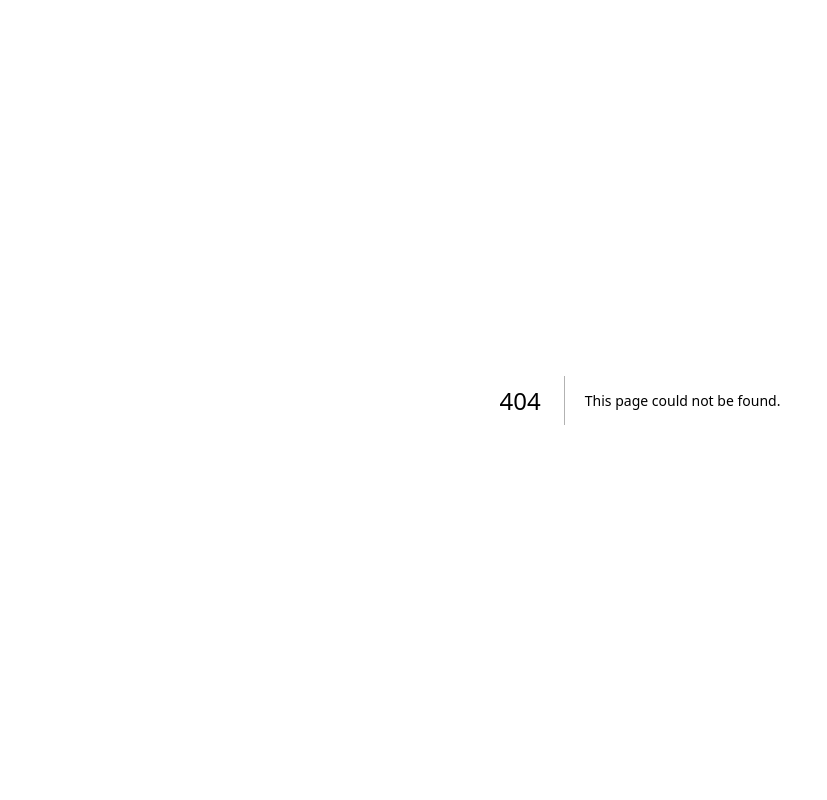
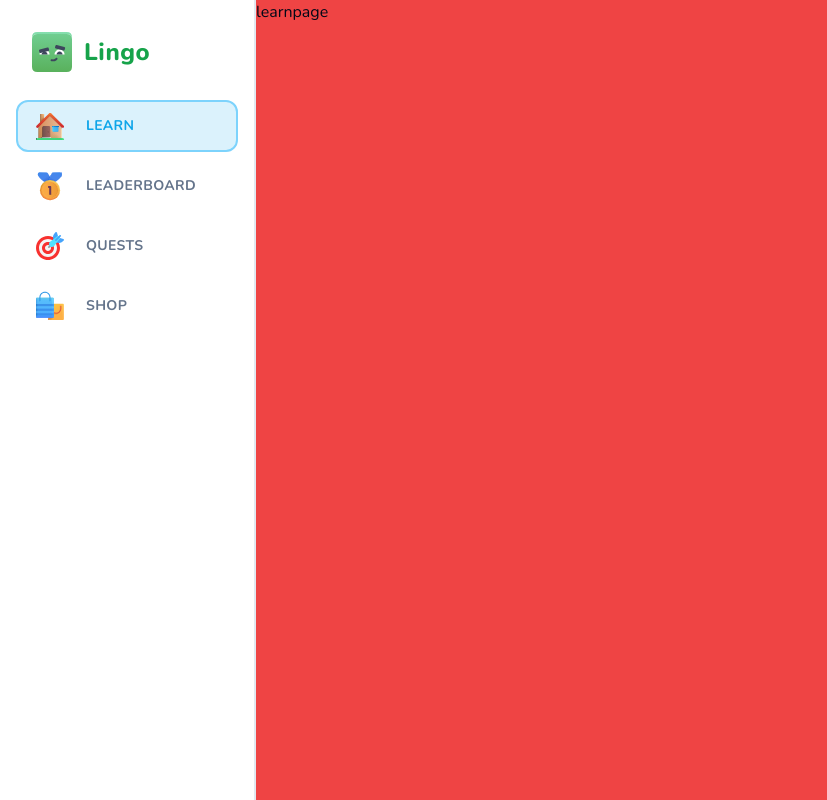
Before and after one commit to Curiosoofficial/lingo, a Next.js app: page /learn in a window 1280 px wide. Before the commit this address had no page. Shown: the whole page, without its empty margins (0-827 px from the left). Built offline with nearby package versions, Linux system fonts and the light colour scheme.

Commit message:
sidebar layout

```diff
--- /dev/null
+++ b/app/(main)/layout.tsx
@@ -0,0 +1,22 @@
+import MobileHeader from "@/components/MobileHeader";
+import Sidebar from "@/components/sidebar";
+
+type Props = {
+  children: React.ReactNode;
+};
+
+const MainLayout = ({ children }: Props) => {
+  return (
+    <>
+    <MobileHeader />
+      <Sidebar clasname="hidden lg:flex" />
+      <main className="lg:pl-[256px] h-full pt-[50px] lg:pt-0">
+        <div className="bg-red-500 h-full">
+            {children}
+        </div>
+      </main>
+    </>
+  );
+};
+
+export default MainLayout;
--- /dev/null
+++ b/app/(main)/learn/page.tsx
@@ -0,0 +1,9 @@
+import React from 'react'
+
+const page = () => {
+  return (
+    <div>learnpage</div>
+  )
+}
+
+export default page
--- a/app/globals.css
+++ b/app/globals.css
@@ -1,6 +1,12 @@
 @tailwind base;
   @tailwind components;
   @tailwind utilities;
+
+  html,
+  body,
+  :root {
+    @apply h-full
+  }
 
   @layer base {
     :root {
--- /dev/null
+++ b/components/MobileHeader.tsx
@@ -0,0 +1,12 @@
+import React from 'react'
+import MobileSidebar from "./MobileSidebar"
+
+const MobileHeader = () => {
+  return (
+    <nav className="lg:hidden px-4 h-[50px] flex items-center bg-green-500 border-b fixed top-0 w-full z-50">
+        <MobileSidebar/>
+    </nav>
+  )
+}
+
+export default MobileHeader
--- /dev/null
+++ b/components/MobileSidebar.tsx
@@ -0,0 +1,19 @@
+import React from 'react'
+import { Sheet, SheetContent, SheetTrigger } from "./ui/sheet"
+import { Menu } from "lucide-react"
+import Sidebar from "./sidebar"
+
+const MobileSidebar = () => {
+  return (
+    <Sheet>
+        <SheetTrigger>
+            <Menu className="text-white" />
+        </SheetTrigger>
+        <SheetContent className="p-0 z-[100]" side="left">
+            <Sidebar/>
+        </SheetContent>
+    </Sheet>
+  )
+}
+
+export default MobileSidebar
--- /dev/null
+++ b/components/SidebarItem.tsx
@@ -0,0 +1,29 @@
+"use client"
+
+import { usePathname } from "next/navigation";
+import { Button } from "./ui/button";
+import Link from "next/link";
+import Image from "next/image";
+
+
+type Props = {
+    label: string;
+    iconSrc: string;
+    href: string;
+}
+
+const SidebarItem = ({ label, iconSrc, href}: Props) => {
+  const pathname = usePathname();
+  const active = pathname === href;
+
+  return (
+    <Button variant={active ? "sidebarOutline" : "sidebar"} className="justify-start h-[52px]" asChild>
+        <Link href={href}>
+        <Image src={iconSrc} alt={label} height={32} width={32} className="mr-5"/>
+        {label}
+        </Link>
+    </Button>
+  )
+}
+
+export default SidebarItem
--- /dev/null
+++ b/components/sidebar.tsx
@@ -0,0 +1,67 @@
+import { cn } from "@/lib/utils";
+import Image from "next/image";
+import Link from "next/link";
+import SidebarItem from "./SidebarItem";
+import { ClerkLoaded, ClerkLoading, UserButton } from "@clerk/nextjs";
+import { Loader } from "lucide-react";
+
+type Props = {
+  clasname?: string;
+};
+
+const Sidebar = ({ clasname }: Props) => {
+  return (
+    <div
+      className={cn(
+        "flex h-full lg:w-[256px] lg:fixed left-0 top-0 px-4 border-r-2 flex-col",
+        clasname
+      )}
+    >
+      <Link href="/learn">
+        <div className="pt-8 pl-4 pb-7 flex items-center gap-x-3">
+          <Image src="/mascot.svg" alt="mascot" width={40} height={40} />
+          <h1 className="text-2xl font-extrabold text-green-600 tracking-wide">
+            Lingo
+          </h1>
+        </div>
+      </Link>
+
+      <div className="flex flex-col gap-y-2 flex-1">
+        <SidebarItem
+            label="learn"
+            href="/learn"
+            iconSrc="/learn.svg"
+        />
+
+        <SidebarItem
+            label="leaderboard"
+            href="/leaderboard"
+            iconSrc="/leaderboard.svg"
+        />
+
+        <SidebarItem
+            label="Quests"
+            href="/quests"
+            iconSrc="/quests.svg"
+        />
+
+        <SidebarItem
+            label="shop"
+            href="/shop"
+            iconSrc="/shop.svg"
+        />
+      </div>
+
+      <div className="p-4">
+        <ClerkLoading>
+            <Loader className="size-5 text-muted-foreground animate-spin" />
+        </ClerkLoading>
+        <ClerkLoaded>
+            <UserButton afterSignOutUrl="/"/>
+        </ClerkLoaded>
+      </div>
+    </div>
+  );
+};
+
+export default Sidebar;
--- /dev/null
+++ b/components/ui/sheet.tsx
@@ -0,0 +1,140 @@
+"use client"
+
+import * as React from "react"
+import * as SheetPrimitive from "@radix-ui/react-dialog"
+import { cva, type VariantProps } from "class-variance-authority"
+import { X } from "lucide-react"
+
+import { cn } from "@/lib/utils"
+
+const Sheet = SheetPrimitive.Root
+
+const SheetTrigger = SheetPrimitive.Trigger
+
+const SheetClose = SheetPrimitive.Close
+
+const SheetPortal = SheetPrimitive.Portal
+
+const SheetOverlay = React.forwardRef<
+  React.ElementRef<typeof SheetPrimitive.Overlay>,
+  React.ComponentPropsWithoutRef<typeof SheetPrimitive.Overlay>
+>(({ className, ...props }, ref) => (
+  <SheetPrimitive.Overlay
+    className={cn(
+      "fixed inset-0 z-50 bg-black/80  data-[state=open]:animate-in data-[state=closed]:animate-out data-[state=closed]:fade-out-0 data-[state=open]:fade-in-0",
+      className
+    )}
+    {...props}
+    ref={ref}
+  />
+))
+SheetOverlay.displayName = SheetPrimitive.Overlay.displayName
+
+const sheetVariants = cva(
+  "fixed z-50 gap-4 bg-background p-6 shadow-lg transition ease-in-out data-[state=open]:animate-in data-[state=closed]:animate-out data-[state=closed]:duration-300 data-[state=open]:duration-500",
+  {
+    variants: {
+      side: {
+        top: "inset-x-0 top-0 border-b data-[state=closed]:slide-out-to-top data-[state=open]:slide-in-from-top",
+        bottom:
+          "inset-x-0 bottom-0 border-t data-[state=closed]:slide-out-to-bottom data-[state=open]:slide-in-from-bottom",
+        left: "inset-y-0 left-0 h-full w-3/4 border-r data-[state=closed]:slide-out-to-left data-[state=open]:slide-in-from-left sm:max-w-sm",
+        right:
+          "inset-y-0 right-0 h-full w-3/4  border-l data-[state=closed]:slide-out-to-right data-[state=open]:slide-in-from-right sm:max-w-sm",
+      },
+    },
+    defaultVariants: {
+      side: "right",
+    },
+  }
+)
+
+interface SheetContentProps
+  extends React.ComponentPropsWithoutRef<typeof SheetPrimitive.Content>,
+    VariantProps<typeof sheetVariants> {}
+
+const SheetContent = React.forwardRef<
+  React.ElementRef<typeof SheetPrimitive.Content>,
+  SheetContentProps
+>(({ side = "right", className, children, ...props }, ref) => (
+  <SheetPortal>
+    <SheetOverlay />
+    <SheetPrimitive.Content
+      ref={ref}
+      className={cn(sheetVariants({ side }), className)}
+      {...props}
+    >
+      {children}
+      <SheetPrimitive.Close className="absolute right-4 top-4 rounded-sm opacity-70 ring-offset-background transition-opacity hover:opacity-100 focus:outline-none focus:ring-2 focus:ring-ring focus:ring-offset-2 disabled:pointer-events-none data-[state=open]:bg-secondary">
+        <X className="h-4 w-4" />
+        <span className="sr-only">Close</span>
+      </SheetPrimitive.Close>
+    </SheetPrimitive.Content>
+  </SheetPortal>
+))
+SheetContent.displayName = SheetPrimitive.Content.displayName
+
+const SheetHeader = ({
+  className,
+  ...props
+}: React.HTMLAttributes<HTMLDivElement>) => (
+  <div
+    className={cn(
+      "flex flex-col space-y-2 text-center sm:text-left",
+      className
+    )}
+    {...props}
+  />
+)
+SheetHeader.displayName = "SheetHeader"
+
+const SheetFooter = ({
+  className,
+  ...props
+}: React.HTMLAttributes<HTMLDivElement>) => (
+  <div
+    className={cn(
+      "flex flex-col-reverse sm:flex-row sm:justify-end sm:space-x-2",
+      className
+    )}
+    {...props}
+  />
+)
+SheetFooter.displayName = "SheetFooter"
+
+const SheetTitle = React.forwardRef<
+  React.ElementRef<typeof SheetPrimitive.Title>,
+  React.ComponentPropsWithoutRef<typeof SheetPrimitive.Title>
+>(({ className, ...props }, ref) => (
+  <SheetPrimitive.Title
+    ref={ref}
+    className={cn("text-lg font-semibold text-foreground", className)}
+    {...props}
+  />
+))
+SheetTitle.displayName = SheetPrimitive.Title.displayName
+
+const SheetDescription = React.forwardRef<
+  React.ElementRef<typeof SheetPrimitive.Description>,
+  React.ComponentPropsWithoutRef<typeof SheetPrimitive.Description>
+>(({ className, ...props }, ref) => (
+  <SheetPrimitive.Description
+    ref={ref}
+    className={cn("text-sm text-muted-foreground", className)}
+    {...props}
+  />
+))
+SheetDescription.displayName = SheetPrimitive.Description.displayName
+
+export {
+  Sheet,
+  SheetPortal,
+  SheetOverlay,
+  SheetTrigger,
+  SheetClose,
+  SheetContent,
+  SheetHeader,
+  SheetFooter,
+  SheetTitle,
+  SheetDescription,
+}
--- a/package.json
+++ b/package.json
@@ -10,6 +10,7 @@
   },
   "dependencies": {
     "@clerk/nextjs": "^5.1.3",
+    "@radix-ui/react-dialog": "^1.0.5",
     "@radix-ui/react-slot": "^1.0.2",
     "class-variance-authority": "^0.7.0",
     "clsx": "^2.1.1",
```
Also changed, not shown: 1 other file (tests, documents, lock files or other folders).
